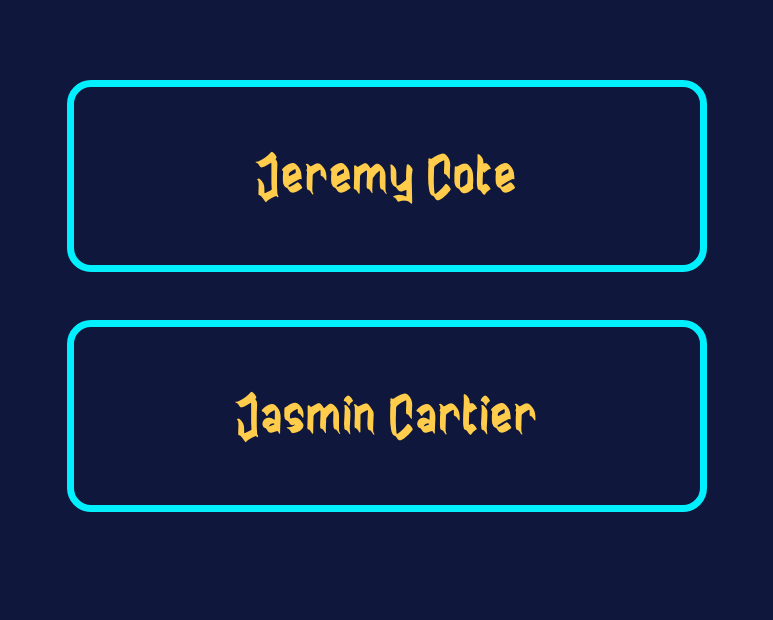
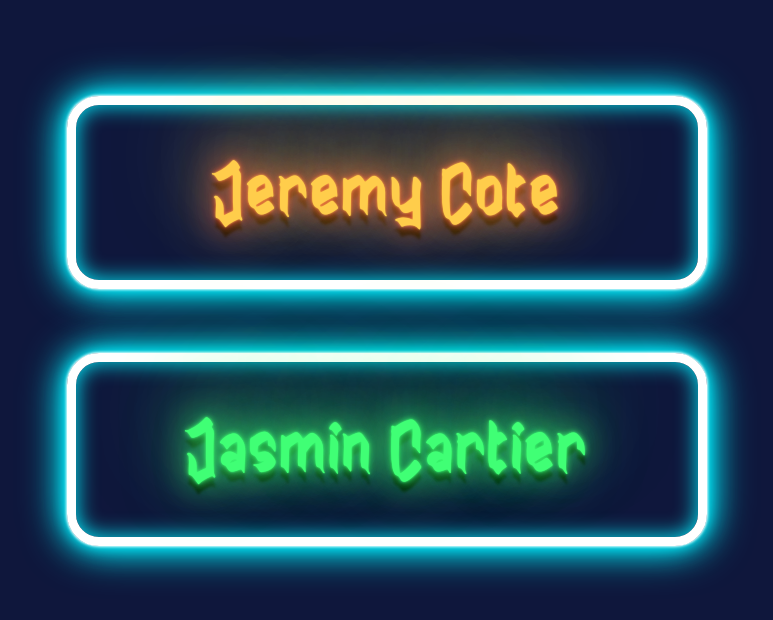
Before and after one commit to jeremycote/CSI3140-Website, a PHP site: page / in a window 1280 px wide. Shown: the top 620 px of the page, without its empty margins (253-1026 px from the left). Run offline with PHP 8.4, Linux system fonts and the light colour scheme.

Commit message:
Add neon to landing

```diff
--- a/public/index.html
+++ b/public/index.html
@@ -6,8 +6,8 @@
   </head>
   <body>
     <div class="center-box">
-      <a href="/jeremy.html">Jeremy Cote</a>
-      <a href="/jasmin.html">Jasmin Cartier</a>
+      <a class="neon-glow-yellow" href="/jeremy.html">Jeremy Cote</a>
+      <a class="neon-glow-green" href="/jasmin.html">Jasmin Cartier</a>
     </div>
   </body>
 </html>
--- a/public/styles.css
+++ b/public/styles.css
@@ -171,17 +171,35 @@ nav > .right {
 }
 
 .center-box > a {
-  margin-top: 1em;
-  padding-top: 1em;
-  padding-bottom: 1em;
+  margin-top: 4rem;
+  padding-top: 2rem;
+  padding-bottom: 2rem;
   text-decoration: none;
   font-family: "jailbolt";
-  font-size: 3em;
+  font-size: 4em;
+  border: 0.15em solid #ffffff;
+  border-radius: 0.5em;
+
+  box-shadow: 0 0 0.2rem #fff, 0 0 0.2rem #fff, 0 0 2rem var(--neon-blue-color),
+    0 0 0.8rem var(--neon-blue-color), 0 0 2.8rem var(--neon-blue-color),
+    inset 0 0 1.3rem var(--neon-blue-color);
+}
+
+.neon-glow-yellow {
   color: var(--neon-yellow-color);
-  border: 0.15em solid var(--neon-blue-color);
-  border-radius: 0.5em;
+  text-shadow: 0 -40px 100px, 0 0 2px, 0 0 1em var(--neon-yellow-color),
+    0 0 0.5em #ff4444, 0 0 0.1em #ff4444, 0 10px 3px #000;
+}
+
+.neon-glow-green {
+  color: var(--neon-green-color);
+  text-shadow: 0 -40px 100px, 0 0 2px, 0 0 1em var(--neon-green-color),
+    0 0 0.5em var(--neon-green-color), 0 0 0.1em var(--neon-green-color),
+    0 10px 3px #000;
 }
 
 .center-box > a:hover {
-  border: 0.15em solid var(--neon-pink-color);
+  box-shadow: 0 0 0.2rem #fff, 0 0 0.2rem #fff, 0 0 2rem var(--neon-pink-color),
+    0 0 0.8rem var(--neon-pink-color), 0 0 2.8rem var(--neon-pink-color),
+    inset 0 0 1.3rem var(--neon-pink-color);
 }
```
